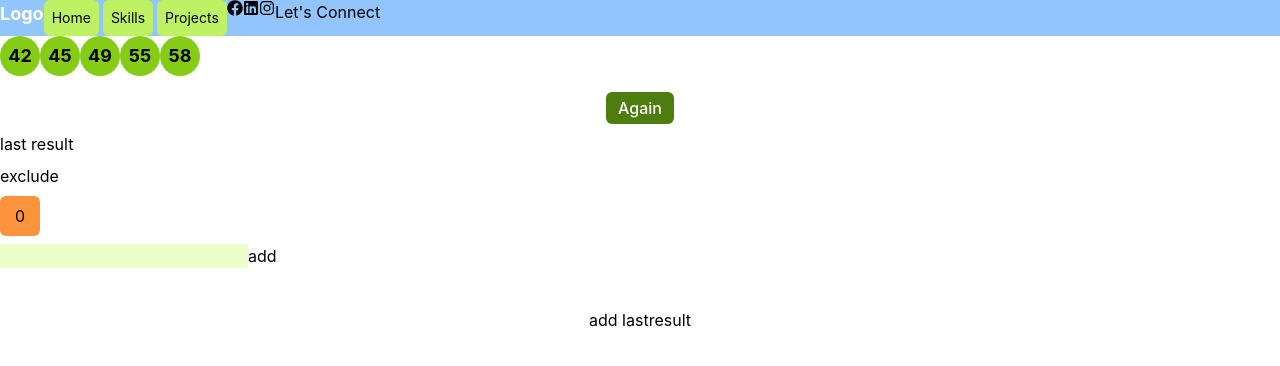
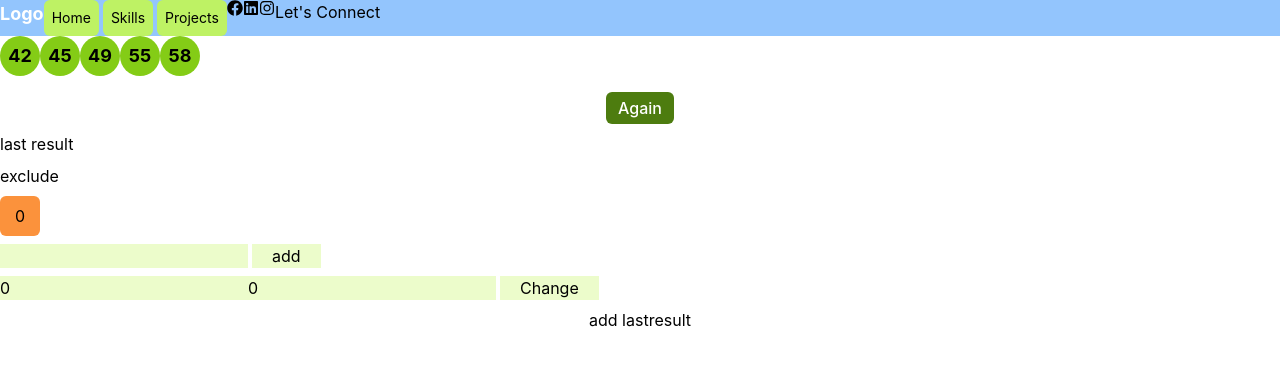
Before and after one commit to jowjaim20/portfolio_website, a React (Create React App) app: page / in a window 1280 px wide. Shown: the top 366 px of the page. Built offline with nearby package versions, Linux system fonts and the light colour scheme.

Commit message:
input chance change

```diff
--- a/src/components/Numberagenerstor.tsx
+++ b/src/components/Numberagenerstor.tsx
@@ -123,10 +123,10 @@ const NumberGenerator = () => {
     chance: 0,
   });
   const [input, setInput] = useState("");
-  const [inputChance, setInputChance] = useState("");
+  const [inputChance, setInputChance] = useState<number>(0);
   const [lottoNumbers, setLottoNumbers] = useState<number[]>([]);
-  const [maxNumber, setMaxNumber] = useState<number>(59);
-  const [reload, setReload] = useState(false);
+  const [maxNumber, setMaxNumber] = useState<number>(58);
+  const [changeInputChance, setChangeInputChance] = useState<number>(0);
   const [exclude, setExclude] = useState<number[]>([]);
   const game = [42, 45, 49, 55, 58];
 
@@ -181,7 +181,7 @@ const NumberGenerator = () => {
       setExcludeObj({
         ...excludeObj,
         numbers: [...excludeObj.numbers, parseInt(input)],
-        chance: parseInt(inputChance),
+        chance: inputChance,
       });
       setInput("");
     }
@@ -241,6 +241,21 @@ const NumberGenerator = () => {
       .flat().length;
 
     return count === 4;
+  };
+
+  const handleChangeChance = (
+    lastResults: Exclude[],
+    inputChance: number,
+    changeInputChance: number
+  ) => {
+    const test = lastResults.map((res) => {
+      if (res.chance === inputChance) {
+        return { ...res, chance: changeInputChance };
+      } else {
+        return res;
+      }
+    });
+    setlastResults(test);
   };
   return (
     <div className="flex flex-col gap-2">
@@ -324,17 +339,39 @@ const NumberGenerator = () => {
           onChange={(e) => setInput(e.target.value)}
         />
 
-        <button type="button" onClick={handleAddExclude}>
+        <button
+          className=" bg-lime-100 px-5 ml-1 max-w-lg"
+          type="button"
+          onClick={handleAddExclude}
+        >
           add
         </button>
       </div>
-      <input
-        min={0}
-        type="number"
-        value={inputChance}
-        onChange={(e) => setInputChance(e.target.value)}
-      />
-
+      <div>
+        <input
+          className=" bg-lime-100 max-w-lg"
+          min={0}
+          type="number"
+          value={inputChance}
+          onChange={(e) => setInputChance(+e.target.value)}
+        />
+        <input
+          className=" bg-lime-100 max-w-lg"
+          min={0}
+          type="number"
+          value={changeInputChance}
+          onChange={(e) => setChangeInputChance(+e.target.value)}
+        />
+        <button
+          className=" bg-lime-100 px-5 ml-1 max-w-lg"
+          type="button"
+          onClick={() =>
+            handleChangeChance(lastResults, inputChance, changeInputChance)
+          }
+        >
+          Change
+        </button>
+      </div>
       <button
         type="button"
         onClick={() => handleAddLast(lastResults, excludeObj)}
```
